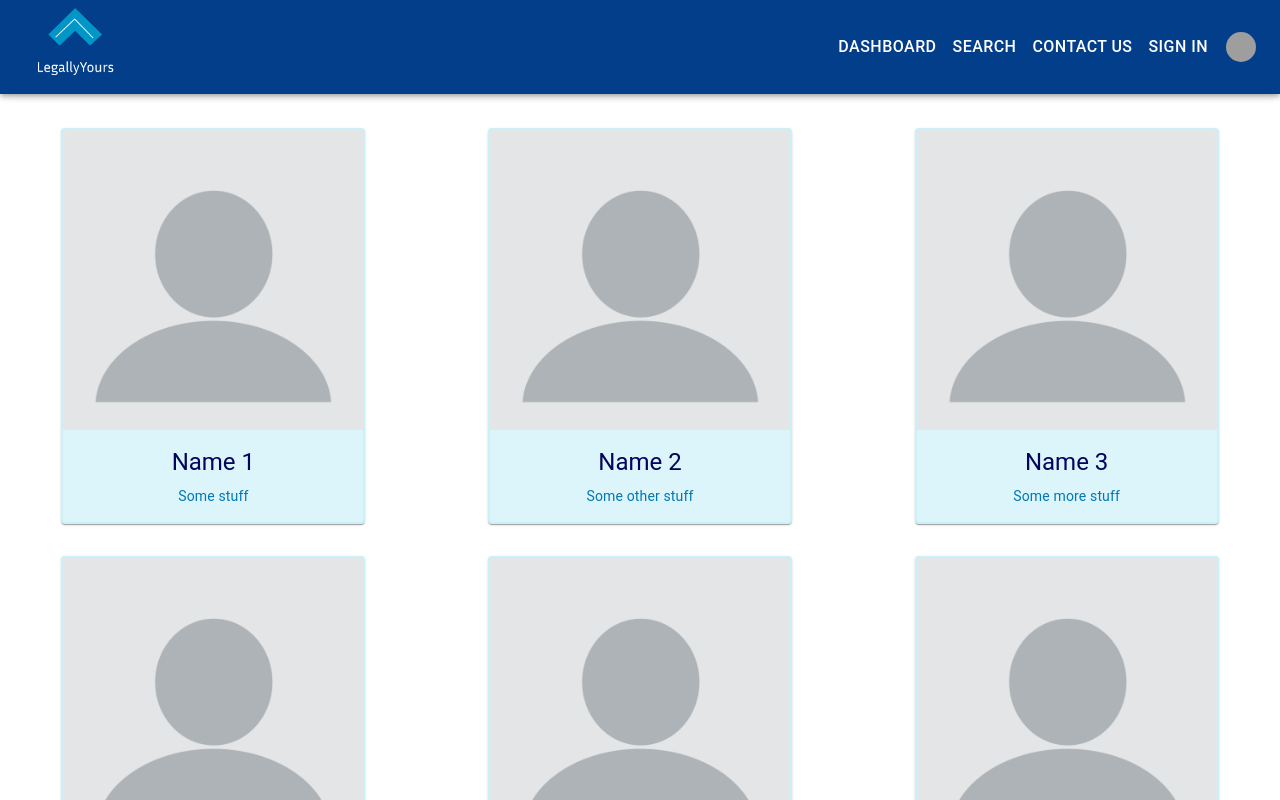
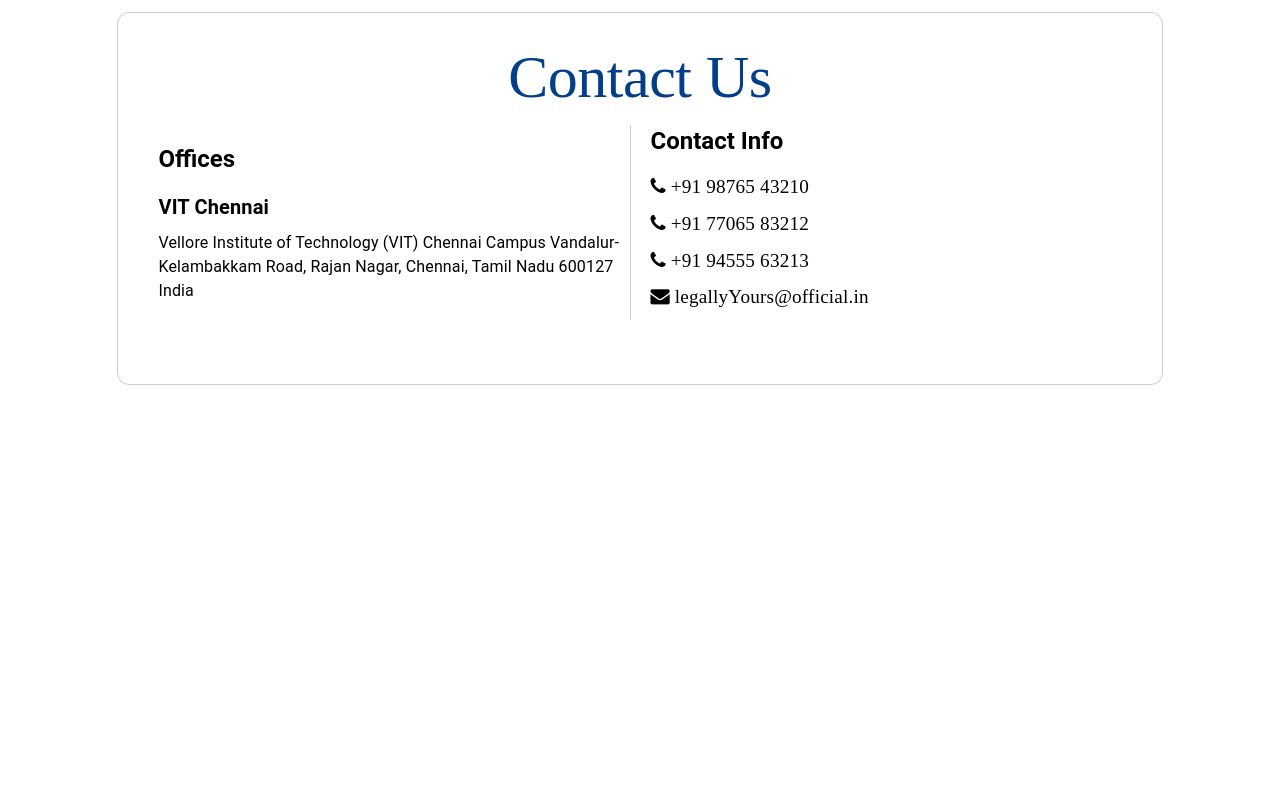
Before and after one commit to legally-yours/SIH-2023, a React (Vite) app: page / in a window 1280 px wide. Shown: the top 800 px of the page. Built offline with nearby package versions, Linux system fonts and the light colour scheme; grey boxes are pictures that could not be loaded.

Commit message:
Added Contact Us Page

```diff
--- a/package.json
+++ b/package.json
@@ -14,6 +14,7 @@
     "@emotion/styled": "^11.11.0",
     "@mui/icons-material": "^5.14.9",
     "@mui/material": "^5.14.10",
+    "font-awesome": "^4.7.0",
     "react": "^18.2.0",
     "react-dom": "^18.2.0"
   },
--- a/src/components/App.tsx
+++ b/src/components/App.tsx
@@ -59,7 +59,8 @@
 // import { Typography } from "@mui/material";
 // import EmptyImage from "../assets/EmptyImage.png";
 // import Calendar from './Calender.tsx';
-import LawyerSearchPage from "./LawyerSearchPage.tsx";
+import ContactUs from "./ContactUs.tsx";
+//import LawyerSearchPage from "./LawyerSearchPage.tsx";
 //import "./App.css";
 
 function App() {
@@ -78,7 +79,7 @@
 
   //   </>
   // );
-  return <LawyerSearchPage></LawyerSearchPage>
+  return <ContactUs></ContactUs>;
 }
 
-export default App
+export default App;
--- /dev/null
+++ b/src/components/ContactUs.tsx
@@ -0,0 +1,124 @@
+import Box from "@mui/material/Box";
+import "font-awesome/css/font-awesome.min.css";
+import Typography from "@mui/material/Typography";
+
+const CommonStyles = {
+  borderRadius: "12px",
+  border: "1px solid #ccc",
+  overflow: "hidden",
+  maxWidth: "80%",
+  margin: "auto",
+  position: "relative",
+};
+
+const ContactUs = () => {
+  return (
+    <Box
+      sx={{
+        ...CommonStyles,
+        p: 2,
+        flex: 1,
+        backgroundColor: "#FFFFFF",
+        marginTop: "12px",
+        borderTopRightRadius: "12px",
+        borderBottomRightRadius: "12px",
+        display: "flex",
+      }}
+    >
+      <Box sx={{ mb: 3, padding: "12px" }}>
+        <Typography
+          variant="h2"
+          sx={{
+            fontFamily: "Ubuntu",
+            color: "#023E8A",
+            display: "flex",
+            justifyContent: "center",
+          }}
+        >
+          Contact Us
+        </Typography>
+        <Box
+          sx={{
+            borderRadius: "8px",
+            padding: "12px",
+            fontFamily: "Ubuntu",
+            fontSize: "1.2rem",
+            backgroundColor: "#FFFFFF",
+            display: "flex",
+            justifyContent: "space-between",
+          }}
+        >
+          <Box
+            sx={{
+              borderRight: "1px solid #ccc",
+              width: "50%",
+              display: "flex",
+              justifyContent: "center",
+              flexDirection: "column",
+            }}
+          >
+            <Box>
+              <Typography variant="h5" sx={{ mb: 2, fontWeight: "bold" }}>
+                Offices
+              </Typography>
+            </Box>
+            <Box>
+              <Typography variant="h6" sx={{ mb: 1, fontWeight: "bold" }}>
+                VIT Chennai
+              </Typography>
+              <Typography variant="body1">
+                Vellore Institute of Technology (VIT) Chennai Campus
+                Vandalur-Kelambakkam Road, Rajan Nagar, Chennai, Tamil Nadu
+                600127 India
+              </Typography>
+            </Box>
+          </Box>
+          <Box
+            sx={{
+              width: "50%",
+              display: "flex",
+              justifyContent: "center",
+              marginLeft: "20px",
+              flexDirection: "column",
+            }}
+          >
+            <Box>
+              <Typography variant="h5" sx={{ mb: 2, fontWeight: "bold" }}>
+                Contact Info
+              </Typography>
+            </Box>
+            <Box>
+              <Typography
+                variant="body1"
+                sx={{ mb: 1, fontFamily: "Ubuntu", fontSize: "1.2rem" }}
+              >
+                <i className="fa fa-phone"></i> <span>+91 98765 43210</span>
+              </Typography>
+              <Typography
+                variant="body1"
+                sx={{ mb: 1, fontFamily: "Ubuntu", fontSize: "1.2rem" }}
+              >
+                <i className="fa fa-phone"></i> <span>+91 77065 83212</span>
+              </Typography>
+              <Typography
+                variant="body1"
+                sx={{ mb: 1, fontFamily: "Ubuntu", fontSize: "1.2rem" }}
+              >
+                <i className="fa fa-phone"></i> <span>+91 94555 63213</span>
+              </Typography>
+              <Typography
+                variant="body1"
+                sx={{ mb: 1, fontFamily: "Ubuntu", fontSize: "1.2rem" }}
+              >
+                <i className="fa fa-envelope"></i>{" "}
+                <span>legallyYours@official.in</span>
+              </Typography>
+            </Box>
+          </Box>
+        </Box>
+      </Box>
+    </Box>
+  );
+};
+
+export default ContactUs;
--- a/src/components/Navbar.tsx
+++ b/src/components/Navbar.tsx
@@ -20,14 +20,14 @@
 
 interface Props {
   window?: () => Window;
-  setCurrentPage: React.Dispatch<React.SetStateAction<string>>; // Add this prop
+  setCurrentPage: React.Dispatch<React.SetStateAction<string>>;
 }
 
 const drawerWidth = 240;
 const navItems = ["Dashboard", "Search", "Contact Us", "Sign in"];
 
 export default function DrawerAppBar(props: Props) {
-  const { window, setCurrentPage } = props; // Destructure setCurrentPage
+  const { window, setCurrentPage } = props;
   const [mobileOpen, setMobileOpen] = React.useState(false);
   const [isLoggedIn, setIsLoggedIn] = React.useState(false);
   const [showProfileInfo, setShowProfileInfo] = React.useState(false);
```
Also changed, not shown: 1 other file (tests, documents, lock files or other folders).
